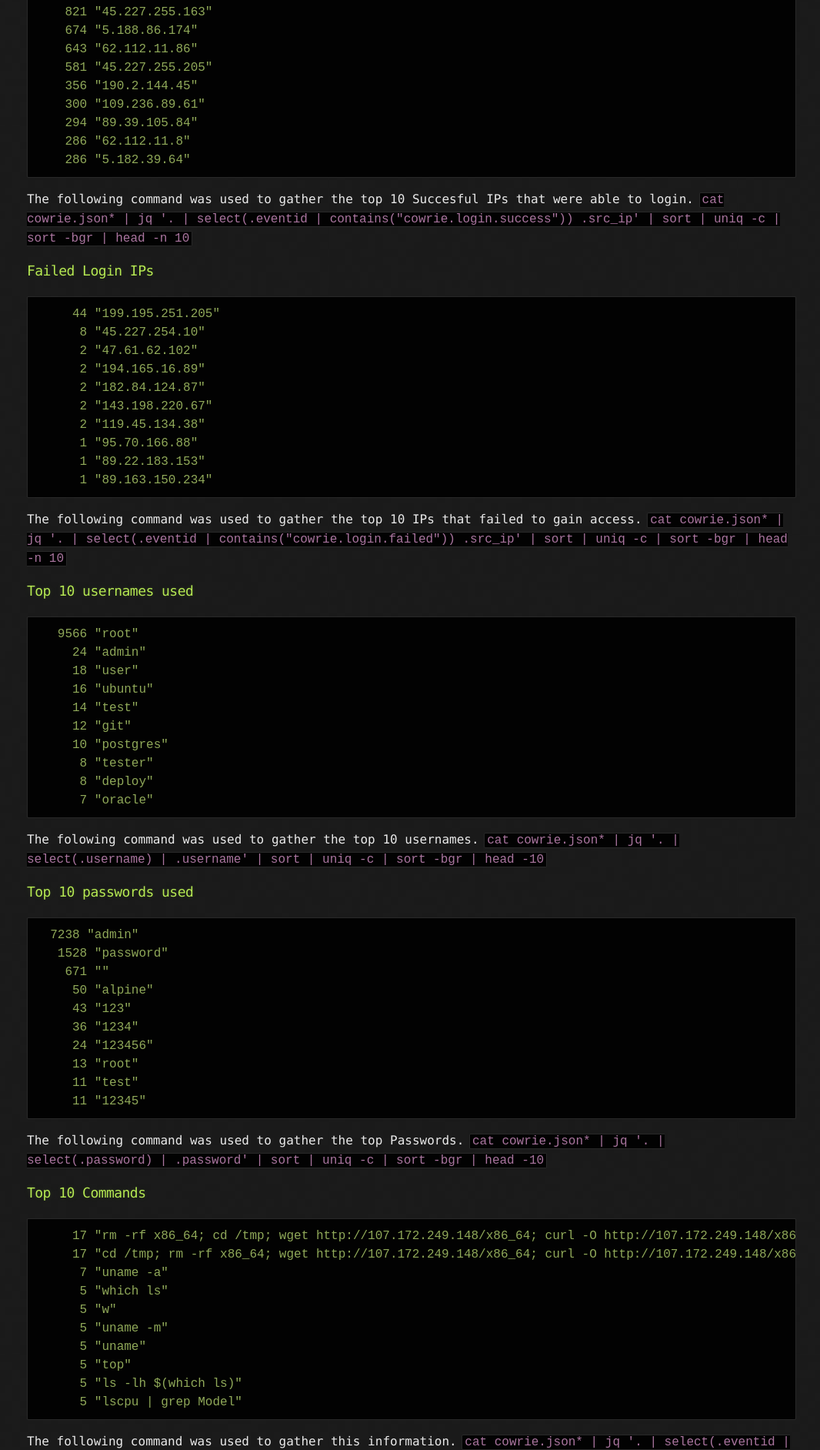
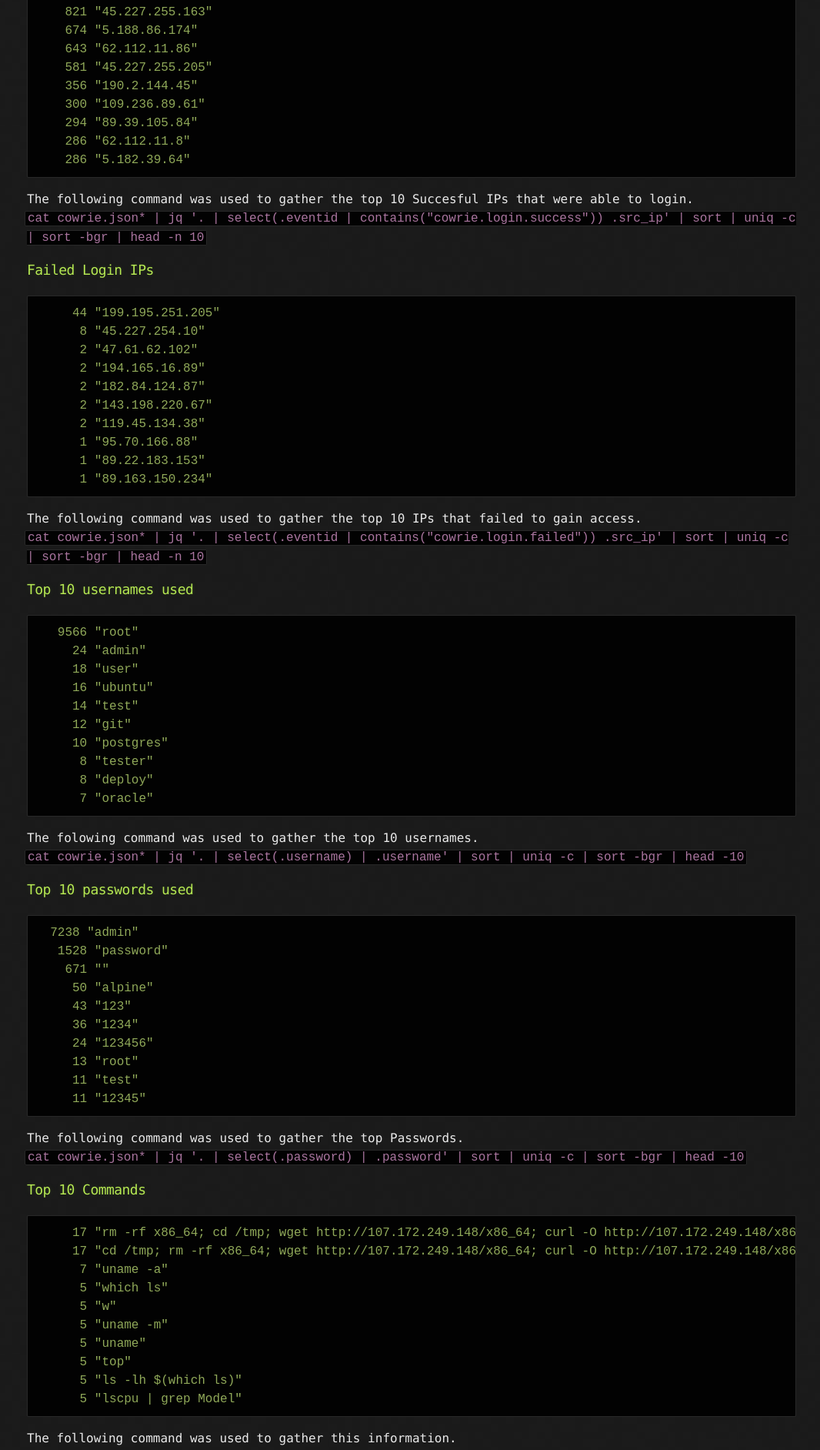
Before and after one commit to Michael-Meade/MinerFind, a Jekyll site: the page built from _posts/2021-7-08-Analyzing-Honey-Pot-data.md, in a window 1280 px wide. Shown: the part 369-2253 px from the top of the page at 77% size, without its empty margins (105-1171 px from the left). Built offline with Jekyll 4.4.1, drawn with Linux system fonts in a browser that asks for light colours; our own code applies the rules of GitHub Pages for plain Markdown files; the repository's description, which GitHub fills in, is left out.

````diff
--- a/_posts/2021-7-08-Analyzing-Honey-Pot-data.md
+++ b/_posts/2021-7-08-Analyzing-Honey-Pot-data.md
@@ -11,7 +11,7 @@
     286 "62.112.11.8"
     286 "5.182.39.64"
 ```
-The following command was used to gather the top 10 Succesful IPs that were able to login.
+The following command was used to gather the top 10 Succesful IPs that were able to login.<br>
 `cat cowrie.json* | jq '. | select(.eventid | contains("cowrie.login.success")) .src_ip' | sort | uniq -c | sort -bgr | head -n 10`
 
 
@@ -28,7 +28,7 @@ The following command was used to gather the top 10 Succesful IPs that were able
       1 "89.22.183.153"
       1 "89.163.150.234"
 ```
-The following command was used to gather the top 10 IPs that failed to gain access.
+The following command was used to gather the top 10 IPs that failed to gain access. <br>
 `cat cowrie.json* | jq '. | select(.eventid | contains("cowrie.login.failed")) .src_ip' | sort | uniq -c | sort -bgr | head -n 10`
 
 ### Top 10 usernames used
@@ -44,7 +44,7 @@ The following command was used to gather the top 10 IPs that failed to gain acce
       8 "deploy"
       7 "oracle"
 ```
-The folowing command was used to gather the top 10 usernames.
+The folowing command was used to gather the top 10 usernames.<br>
 `cat cowrie.json* | jq '. | select(.username) | .username'  | sort | uniq -c | sort -bgr | head -10`
 
 
@@ -62,7 +62,7 @@ The folowing command was used to gather the top 10 usernames.
      11 "12345"
 ```
 
-The following command was used to gather the top Passwords.
+The following command was used to gather the top Passwords. <br>
 `cat cowrie.json* | jq '. | select(.password) | .password'  | sort | uniq -c | sort -bgr | head -10`
 
 ### Top 10 Commands
@@ -78,7 +78,7 @@ The following command was used to gather the top Passwords.
       5 "ls -lh $(which ls)"
       5 "lscpu | grep Model"
 ```
-The following command was used to gather this information.
+The following command was used to gather this information.<br>
 `cat cowrie.json* | jq '. | select(.eventid | contains("cowrie.command.input")) | .input' | sort | uniq -c | sort -bgr | head -n 10`
 
 ### Top 10 TCP IP
@@ -96,7 +96,7 @@ The list contains a list of websites that was visited by people that were using
    1849 "208.95.112.1"
 
 ```
-The following command was used to gathered the top 10 sites that were visited using the proxy.
+The following command was used to gathered the top 10 sites that were visited using the proxy. <br>
 `cat cowrie.json* | jq '. | select(.eventid | contains("cowrie.direct-tcpip.request")) .dst_ip' | sort | uniq -c | sort -bgr | head -n 10`
 
 ### Top files that was downloaded
@@ -104,7 +104,7 @@ The following command was used to gathered the top 10 sites that were visited us
       5 "/root/.ssh/authorized_keys"
       2 ""
 ```
-The following command was ued to gather the top 10 files that were downloaded.
+The following command was ued to gather the top 10 files that were downloaded. <br>
 `cat cowrie.json* | jq '. | select(.eventid | contains("cowrie.session.file_download")) | .destfile' |  grep -v "null" | sort | uniq -c | sort -bgr | head -n 10`
 
 ### Top 10 URLs
@@ -115,5 +115,5 @@ The following command was ued to gather the top 10 files that were downloaded.
       1 "http://71.127.148.69/.x/3sh"
 ```
 
-The following command was used to gather URLS that were used to download files.
+The following command was used to gather URLS that were used to download files. <br>
 `cat cowrie.json* | jq '. | select(.eventid | contains("cowrie.session.file_download")) | .url' | grep -v "null" | sort | uniq -c | sort -bgr | head -n 10`
````
